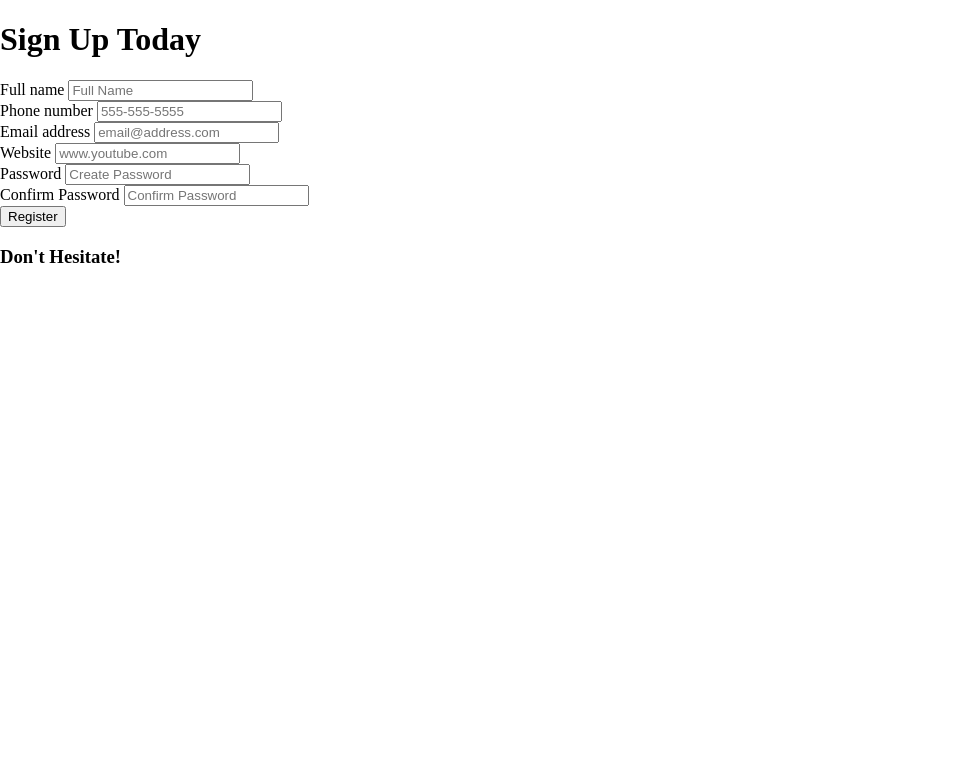
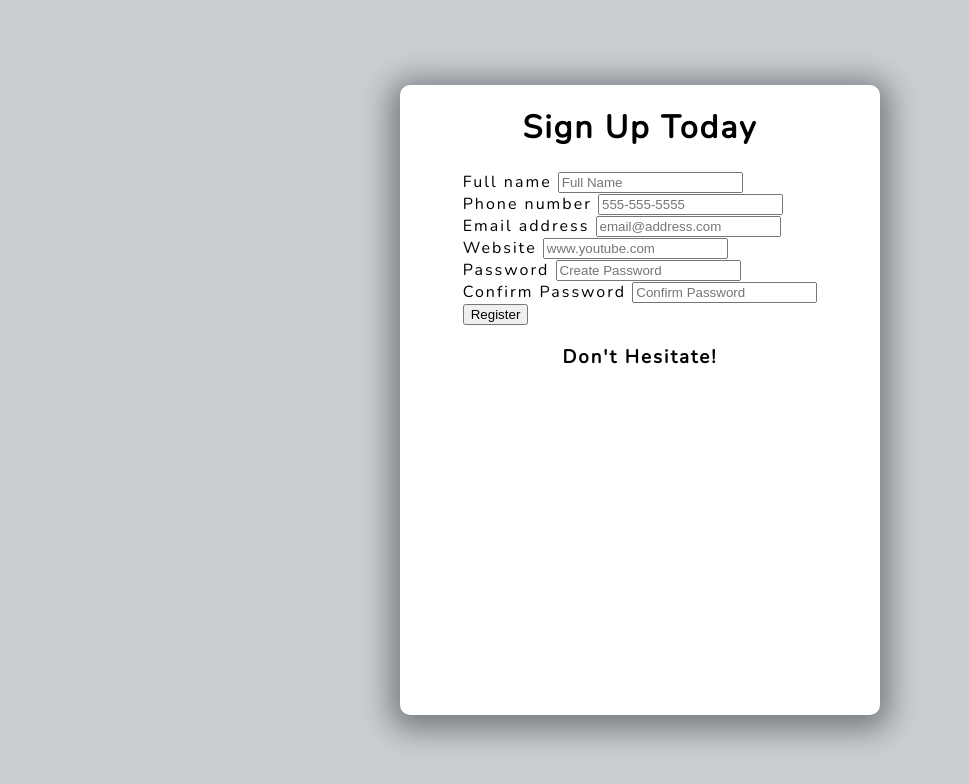
Before and after one commit to chinyro/form-validation, a plain HTML site: page index.html in a window 1280 px wide. Shown: the whole page, without its empty margins (0-969 px from the left). Drawn offline with nearby package versions, Linux system fonts and the light colour scheme.

Commit message:
updated CSS

```diff
--- a/style.css
+++ b/style.css
@@ -1,3 +1,4 @@
+@import url('https://fonts.googleapis.com/css2?family=Nunito&display=swap');
 
 html {
   box-sizing: border-box;
@@ -6,4 +7,21 @@ html {
 body {
   margin: 0;
   min-height: 100vh;
+  font-family: Nunito, sans-serif;
+  letter-spacing: 2px;
+  display: flex;
+  align-items: center;
+  justify-content: center;
+  background: #c9ced3;
 }
+
+.container {
+  width: 480px;
+  height: 630px;
+  background: white;
+  display: flex;
+  flex-direction: column;
+  align-items: center;
+  border-radius: 10px;
+  box-shadow: 0 5px 30px 10px rgba(0, 0, 0, 0.4);
+}
```
